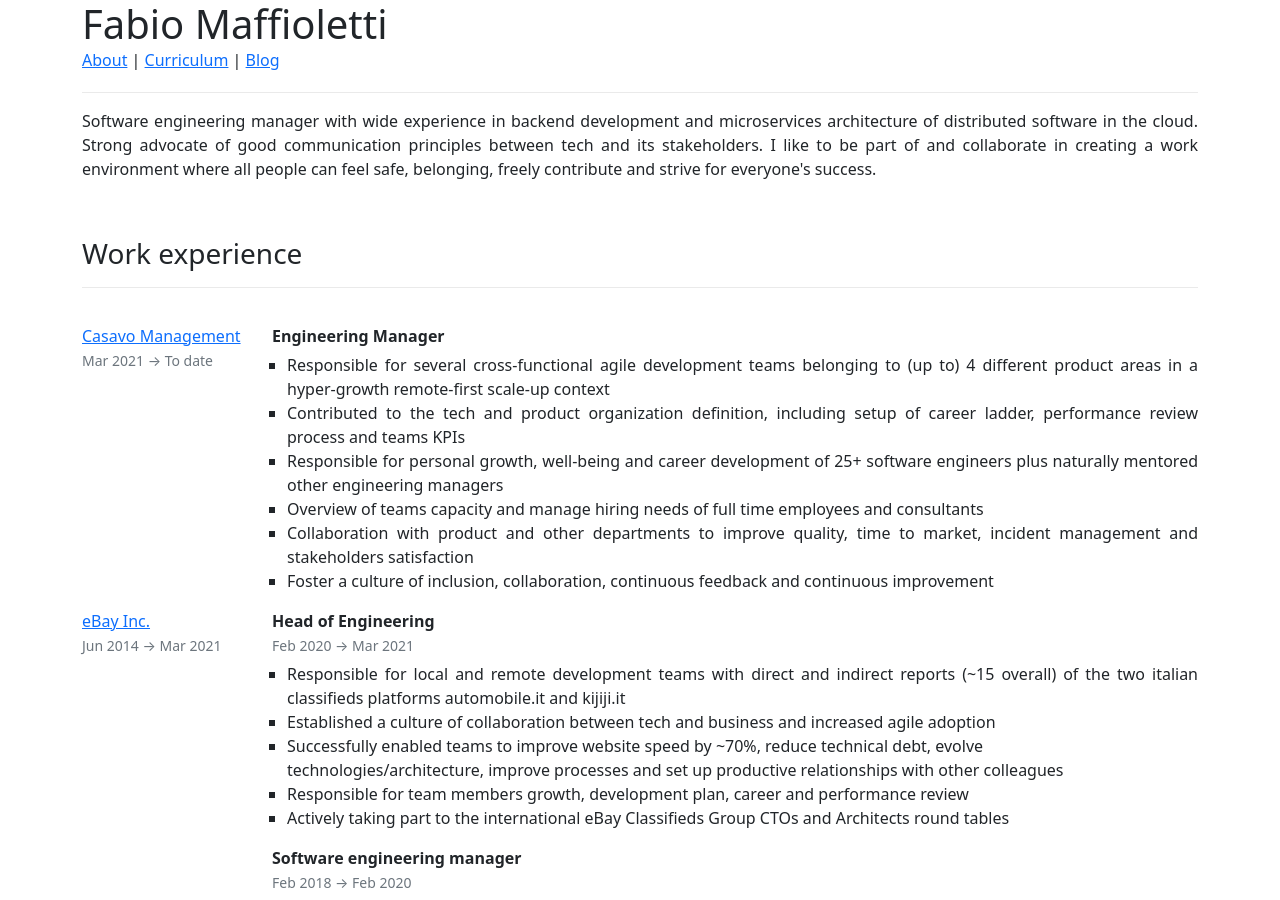
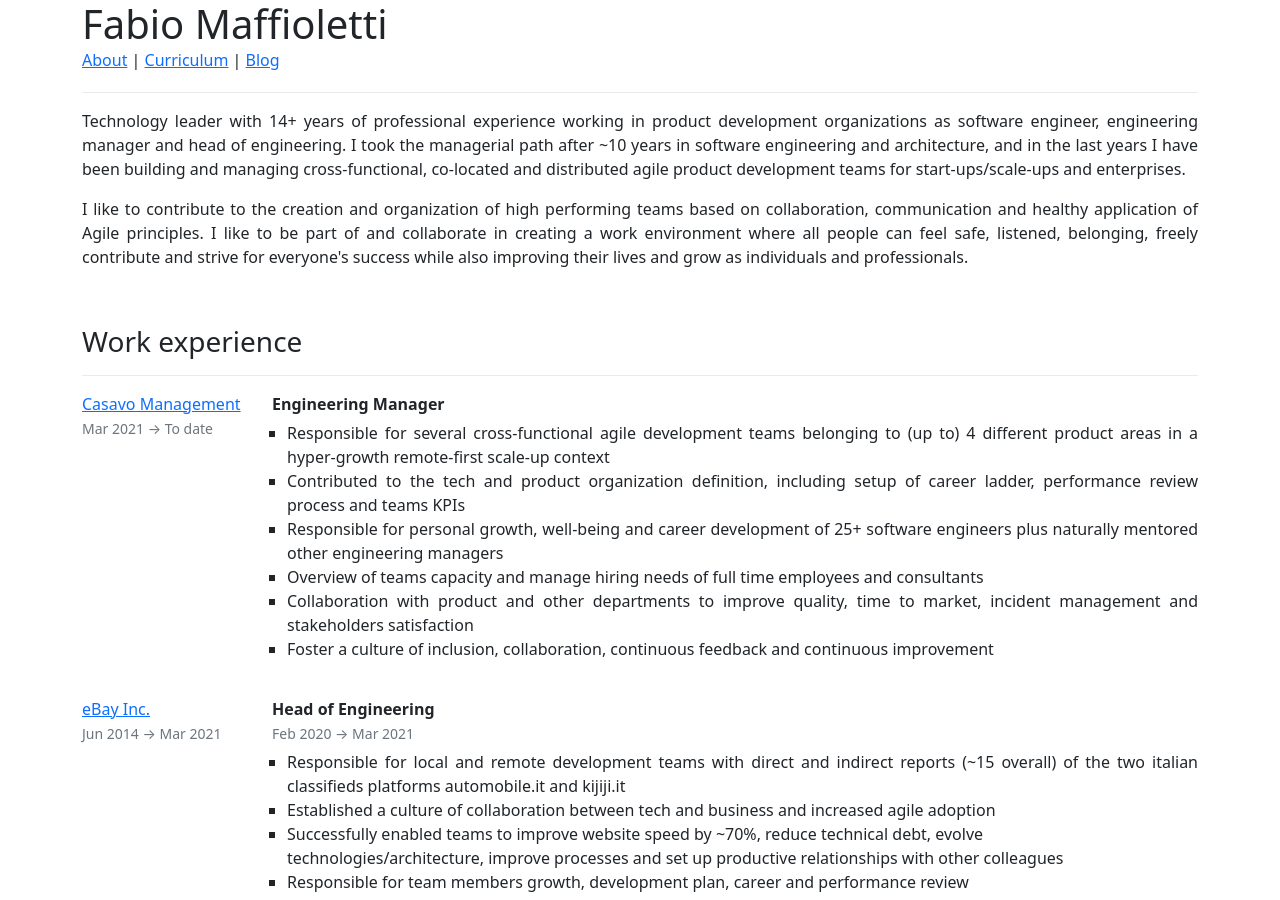
Before and after one commit to fabiomaffioletti/fabiomaffioletti.github.io, a Jekyll site: the page built from curriculum/index.html, in a window 1280 px wide and 900 px high. Built offline with Jekyll 4.4.1, drawn with Linux system fonts in a browser that asks for light colours; Markdown is read by kramdown in place of the engine named in the settings.

Commit message:
Update cv

```diff
--- a/curriculum/index.html
+++ b/curriculum/index.html
@@ -9,7 +9,8 @@
 
 <div class="row">
 	<div class="col">
-		<p>Software engineering manager with wide experience in backend development and microservices architecture of distributed software in the cloud. Strong advocate of good communication principles between tech and its stakeholders. I like to be part of and collaborate in creating a work environment where all people can feel safe, belonging, freely contribute and strive for everyone's success.</p>
+		<p>Technology leader with 14+ years of professional experience working in product development organizations as software engineer, engineering manager and head of engineering. I took the managerial path after ~10 years in software engineering and architecture, and in the last years I have been building and managing cross-functional, co-located and distributed agile product development teams for start-ups/scale-ups and enterprises.</p>
+		<p>I like to contribute to the creation and organization of high performing teams based on collaboration, communication and healthy application of Agile principles. I like to be part of and collaborate in creating a work environment where all people can feel safe, listened, belonging, freely contribute and strive for everyone's success while also improving their lives and grow as individuals and professionals.</p>
 	</div>
 </div>
 
@@ -20,7 +21,7 @@
 	</div>
 </div>
 
-<div class="row cv">
+<div class="row">
 	<div class="col-sm-12 col-md-2">
 		<p class="cv"><a href="http://www.casavo.com/" target="_blank">Casavo Management</a>
 			<br/>
@@ -40,7 +41,7 @@
 	</div>
 </div>
 
-<div class="row">
+<div class="row cv">
 	<div class="col-sm-12 col-md-2">
 		<p class="cv"><a href="https://www.ebayinc.com/" target="_blank">eBay Inc.</a>
 			<br/>
```
